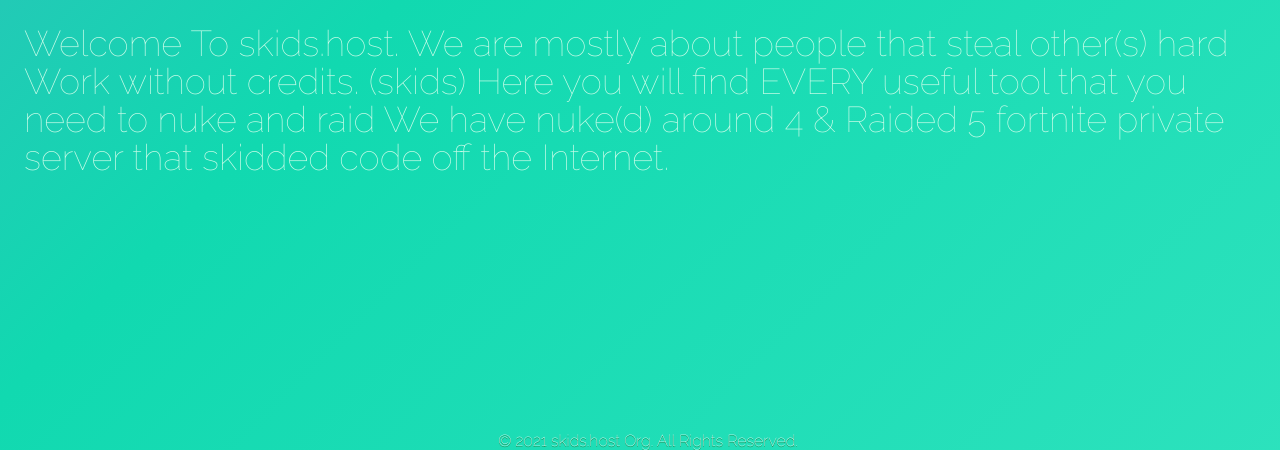
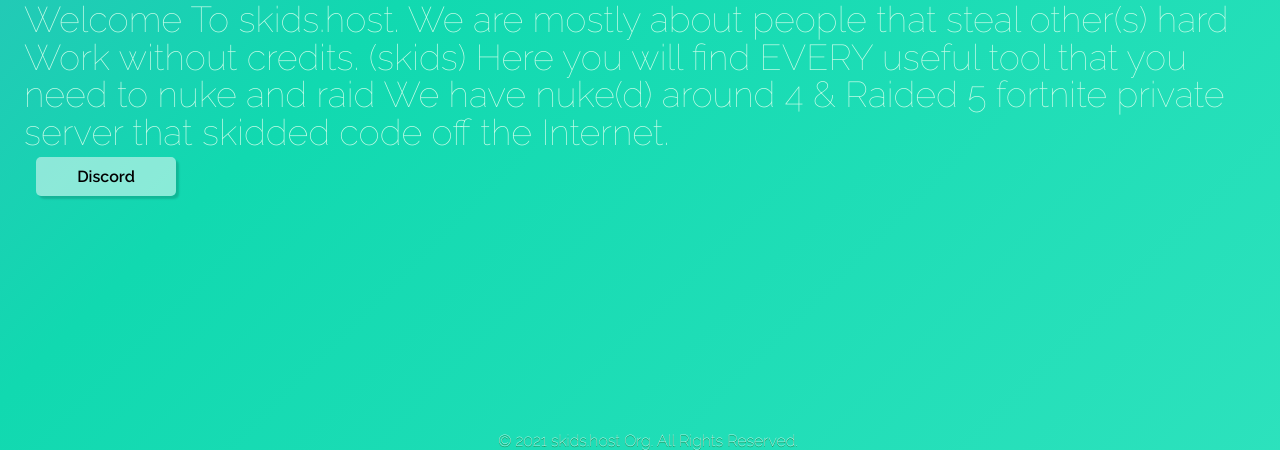
Before and after one commit to Project-Snow/skids-host, a plain HTML site: page about/index.html in a window 1280 px wide. Shown: the part 350-800 px from the top of the page. Drawn offline with Linux system fonts and the light colour scheme.

Commit message:
Added discord button

```diff
--- a/about/index.html
+++ b/about/index.html
@@ -55,6 +55,11 @@
           tool that you need to nuke and raid We have nuke(d) around 4 & Raided
           5 fortnite private server that skidded code off the Internet.
         </p>
+		                <button class="cool" id="discordButton" onclick="window.location.href='https://discord.gg/9AaC94N76x'">
+          <div class="buttontext">
+            Discord
+          </div>
+        </button>
       </div>
     </div>
     <a style="position: fixed; bottom: 0; width:100%;" class="copyright">
```
